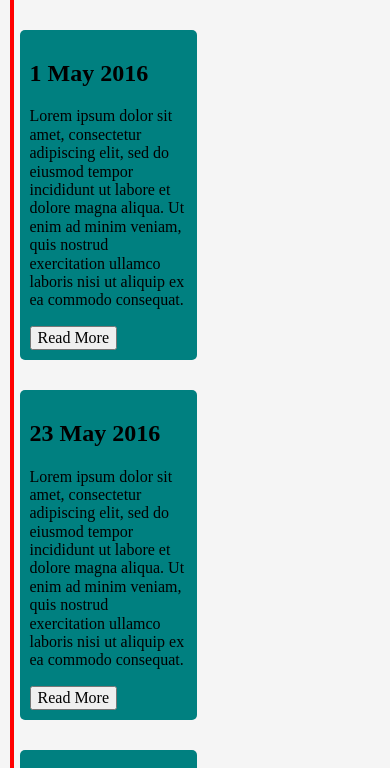
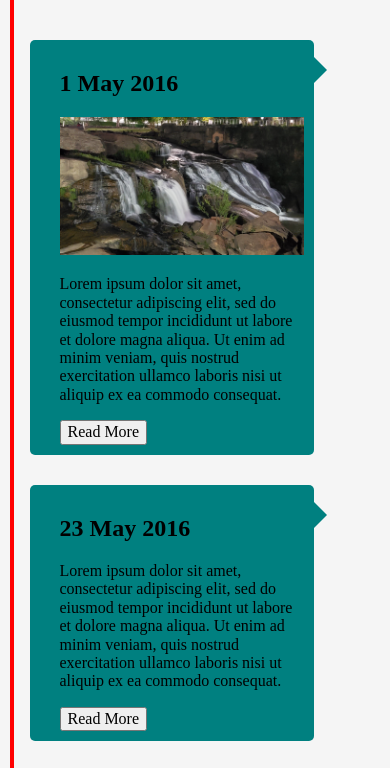
Before and after one commit to Yelamin2/timeline, a plain HTML site: page index.html in a window 390 px wide. Shown: the top 768 px of the page. Drawn offline with Linux system fonts and the light colour scheme.

Commit message:
added picture arrows

```diff
--- a/index.html
+++ b/index.html
@@ -19,6 +19,7 @@
             <section>
                 <div class="title">
                     <h2>1 May 2016</h2>
+                    <img src="./images/picture.jpg">
                     <p>Lorem ipsum dolor sit amet, consectetur adipiscing elit, sed do eiusmod tempor incididunt ut labore
                     et dolore magna aliqua. Ut enim ad minim veniam, quis nostrud exercitation ullamco laboris nisi ut
                     aliquip ex ea commodo consequat. </p>
--- a/styles/main.css
+++ b/styles/main.css
@@ -57,12 +57,26 @@ transform: translateX(-50%);
 .timeline .card{
     display: flex;
     flex-direction: column;
-
+    padding: 10px;
 
 
 }
 
-/*.timeline .card-right {
+
+
+ /*.title::before{
+    position:relative;
+    content: "";
+    height: 25px;
+    width: 25px;
+    background: #dcf153;
+    top: 45px;
+    z-index: 3;
+    transform: rotate(45deg);
+  }
+*/
+  /*
+.timeline .card-right {
 
     justify-content: flex-start;
     background-color: aquamarine;
@@ -83,17 +97,59 @@ section {
     width: 45%;
     border-radius: 5px;
     padding: 10px;
+    /*max-height: 300px;*/
+
+}
+section::before {
+
+    content: "";
+    height: 0;
+    width: 0;
+    border-top: solid 20px transparent;
+    border-left: solid 20px teal;
+    border-bottom: solid 20px transparent;
+    position:relative;
+    top: 8%;
+    left: 101%;
+    z-index: 1;
+
+}
+
+img{
+    max-width: 100%;
+    height: auto;
 
 }
 
 section:nth-child(even){
     margin-left: auto;
+
+}
+
+section:nth-child(even)section::before{
+    content: "";
+    height: 0;
+    width: 0;
+    border-top: solid 20px transparent;
+    border-right-width: solid 20px #f7c98a;
+    border-bottom: solid 20px transparent;
+    position:relative;
+    top: 8%;
+    right: 1%;
+    z-index: 1;
+
+
+
+
 }
 
 @media (max-width: 768px){
     section:nth-child(even){
         margin-left:initial;
     }
+    section{
+        width: 80%;
+    }
     .timeline::before{
         left: -2%;
     }
```
Also changed, not shown: images/picture.jpg (added).
